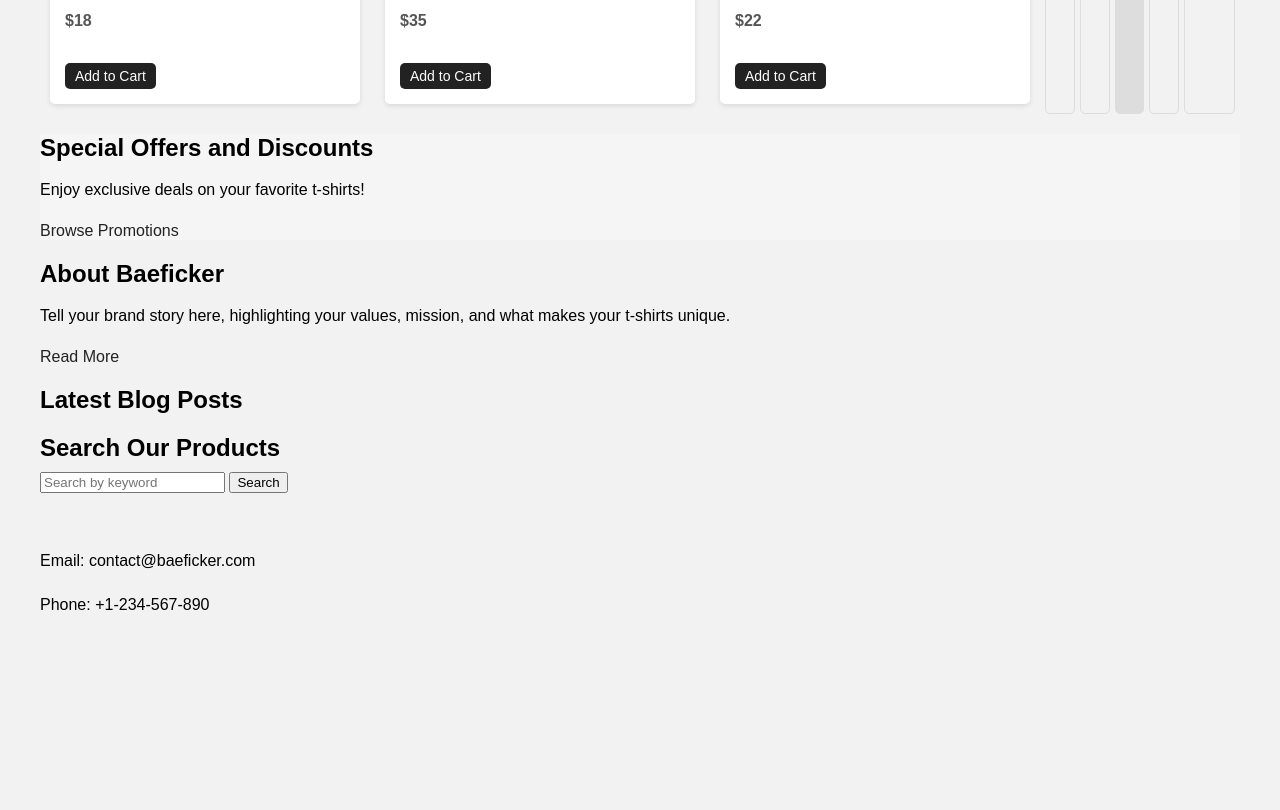
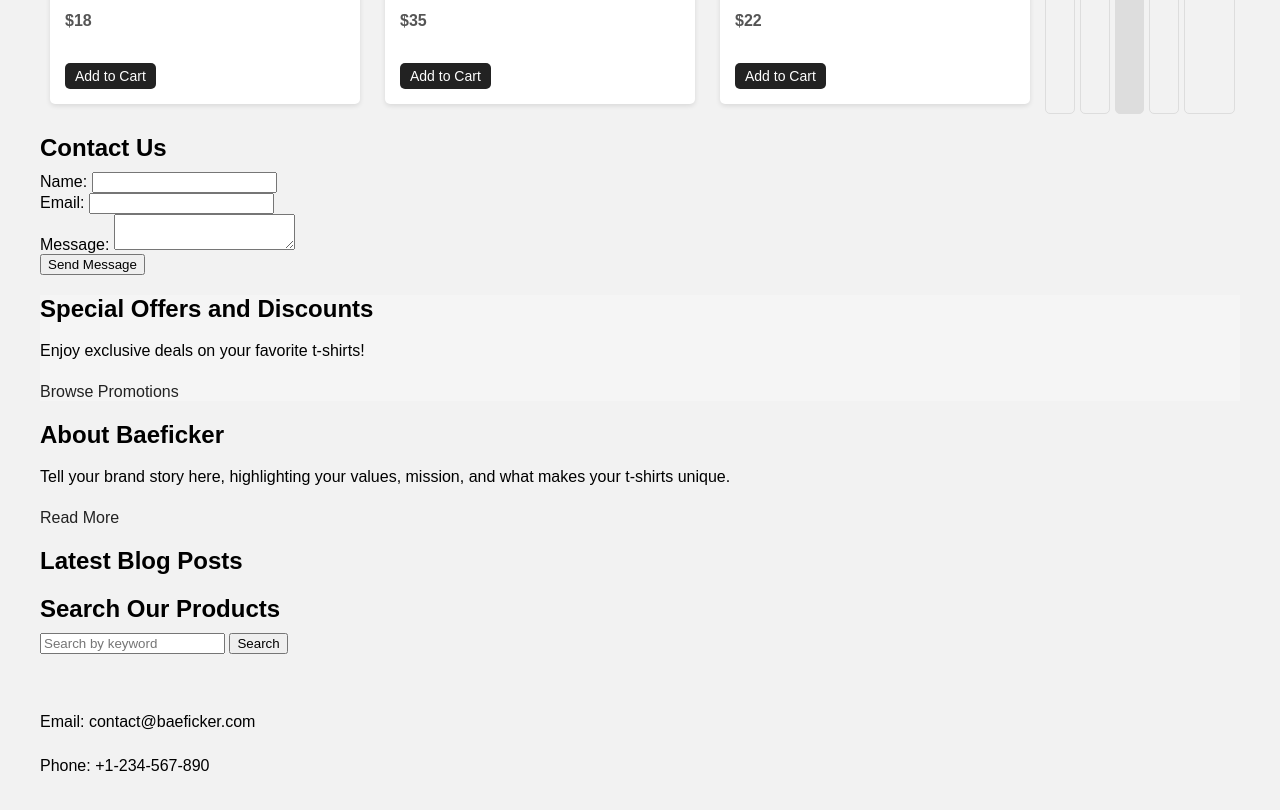
Before and after one commit to Rahulsurana255/baefickerkarman, a plain HTML site: page Index.html in a window 1280 px wide. Shown: the part 900-1710 px from the top of the page. Before the commit the page ends 1557 px from the top, so only its background shows below. Drawn offline with Linux system fonts and the light colour scheme.

Commit message:
Update Index.html

```diff
--- a/Index.html
+++ b/Index.html
@@ -67,6 +67,25 @@
                 <a href="#">Next</a>
             </div>
         </section>
+        <section id="contact-us">
+  <h2>Contact Us</h2>
+  <form action="#">
+    <div class="form-group">
+      <label for="name">Name:</label>
+      <input type="text" id="name" name="name" required>
+    </div>
+    <div class="form-group">
+      <label for="email">Email:</label>
+      <input type="email" id="email" name="email" required>
+    </div>
+    <div class="form-group">
+      <label for="message">Message:</label>
+      <textarea id="message" name="message" required></textarea>
+    </div>
+    <button type="submit">Send Message</button>
+  </form>
+        </section>
+
         <section class="promotions">
             <h2>Special Offers and Discounts</h2>
             <p>Enjoy exclusive deals on your favorite t-shirts!</p>
```
